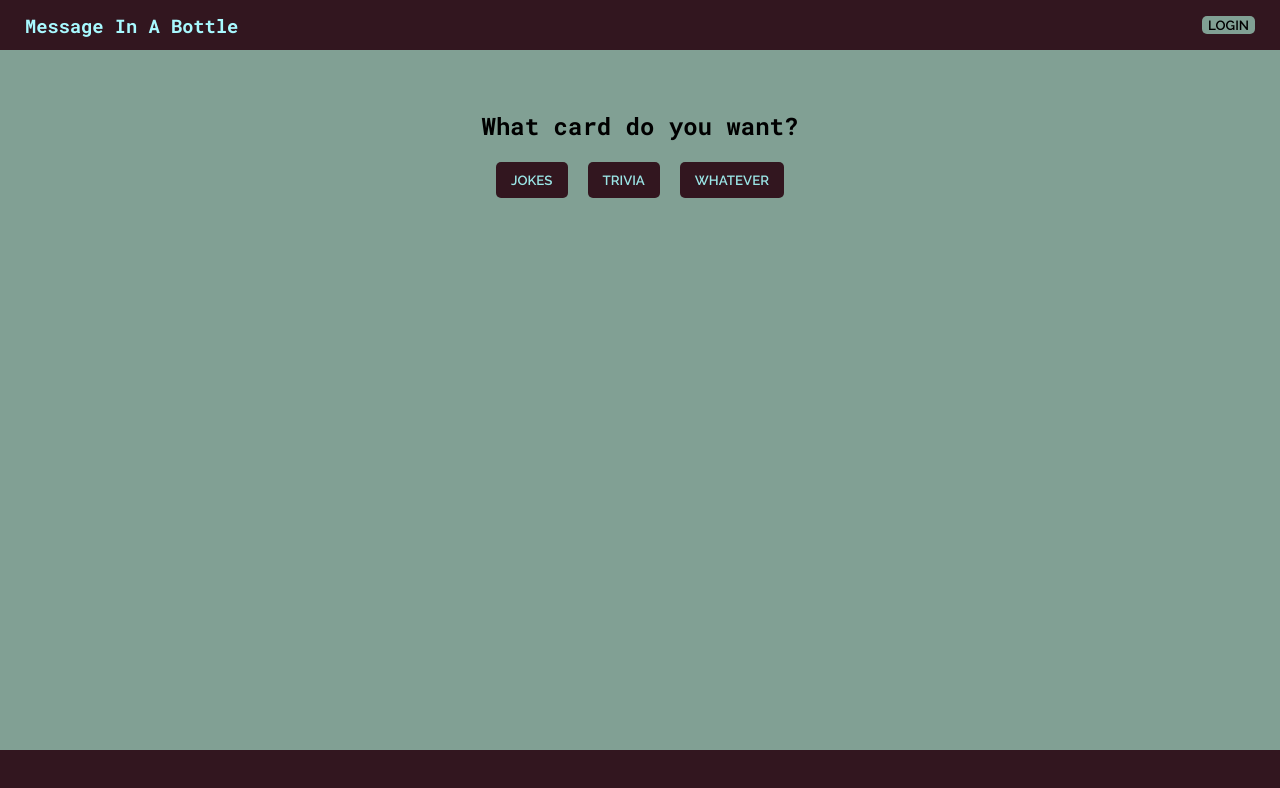
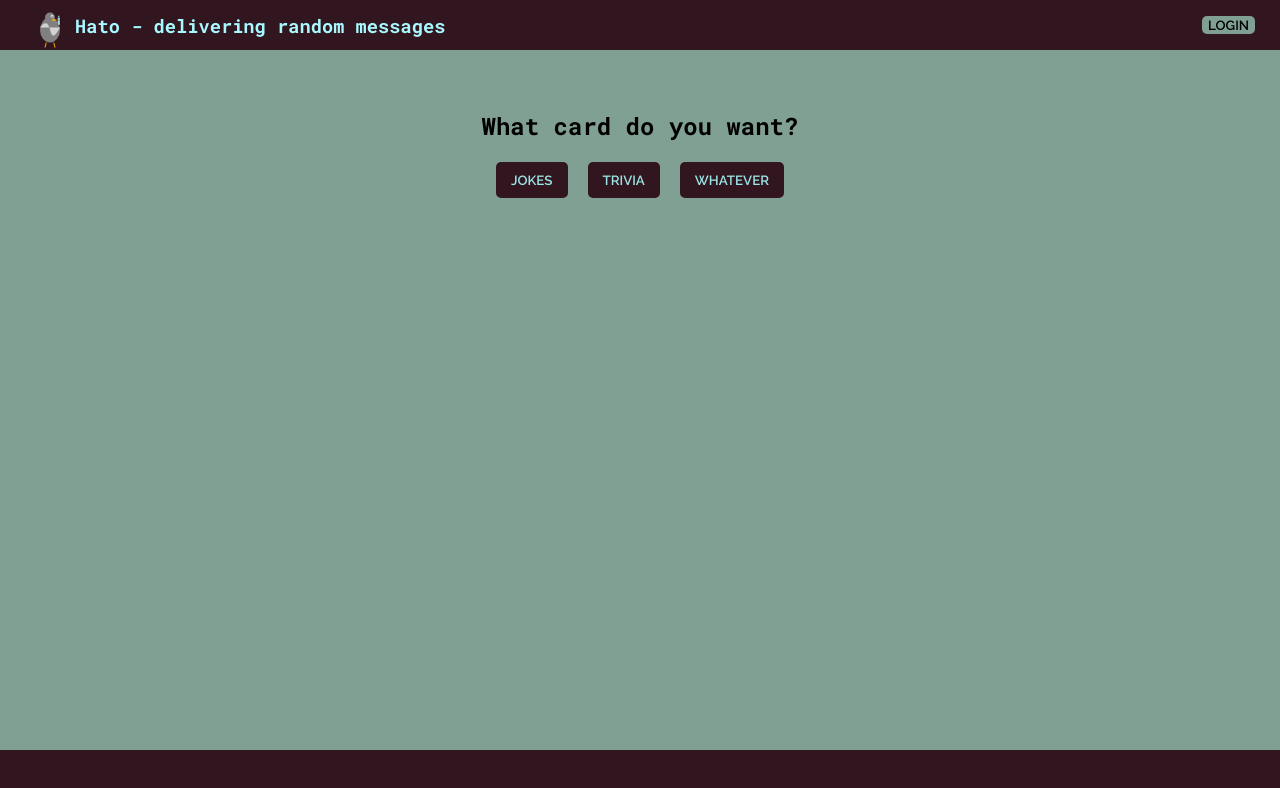
Before and after one commit to hato-cc-legacy/front-end, a React (Vite) app: page / in a window 1280 px wide. Shown: the top 788 px of the page. Built offline with nearby package versions, Linux system fonts and the light colour scheme; no server answers.

Commit message:
Fix: fixing css styles.

```diff
--- a/src/components/Header.tsx
+++ b/src/components/Header.tsx
@@ -18,7 +18,56 @@ const Header = () => {
     <>
       <section className="header">
         <h1 className="title_header" onClick={() => navigate("/")}>
-          Message In A Bottle
+          <div className="title-header__icon">
+            <svg
+              width="100%"
+              height="100%"
+              viewBox="0 0 200 200"
+              xmlns="http://www.w3.org/2000/svg"
+            >
+              <ellipse cx="100" cy="120" rx="40" ry="50" fill="grey" />
+              <circle cx="100" cy="70" r="20" fill="grey" />
+              <circle cx="108" cy="65" r="5" fill="white" />
+              <circle cx="108" cy="65" r="2" fill="black" />
+              <polygon points="110,75 130,80 110,85" fill="orange" />
+              <rect
+                x="130"
+                y="70"
+                width="10"
+                height="30"
+                fill="lightblue"
+                stroke="black"
+              />
+              <polygon
+                points="135,60 140,70 130,70"
+                fill="lightblue"
+                stroke="black"
+              />
+              <line x1="130" y1="80" x2="140" y2="80" stroke="black" />
+              <path
+                d="M60,110 Q90,70 100,120 T140,110"
+                fill="lightgrey"
+                stroke="grey"
+              />
+              <line
+                x1="85"
+                y1="170"
+                x2="80"
+                y2="190"
+                stroke="orange"
+                stroke-width="4"
+              />
+              <line
+                x1="115"
+                y1="170"
+                x2="120"
+                y2="190"
+                stroke="orange"
+                stroke-width="4"
+              />
+            </svg>
+          </div>
+          Hato - delivering random messages
         </h1>
         <div>
           {!useAppState.user ? (
--- a/src/components/styles/Header.css
+++ b/src/components/styles/Header.css
@@ -8,8 +8,16 @@
   align-items: center;
 }
 .title_header {
+  display: flex;
+  flex-direction: row;
   margin: 25px;
+  align-items: center;
 }
+
+.title-header__icon {
+  height: 50px;
+}
+
 .login_button,
 .set_home {
   border-radius: var(--main-button-border-radius);
```
